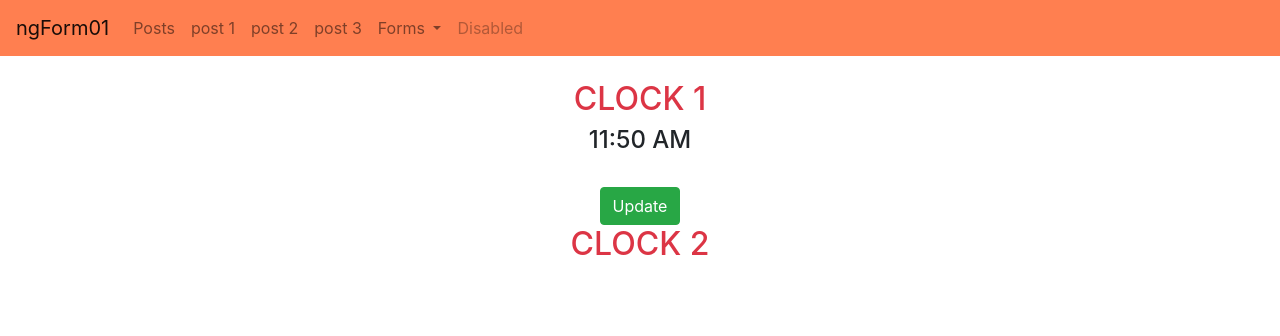
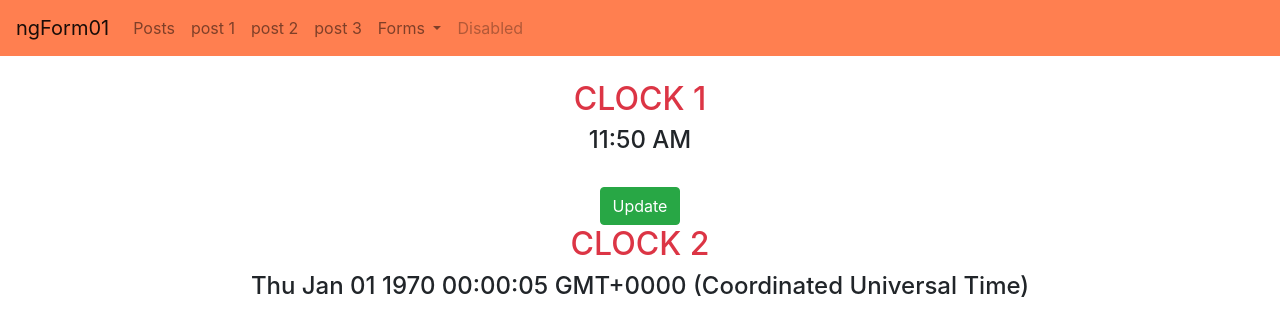
Before and after one commit to lorenzobianchi/ngForm01, an Angular app: page / in a window 1280 px wide. Shown: the top 336 px of the page. Built offline with nearby package versions, Linux system fonts and the light colour scheme.

Commit message:
working on state

```diff
--- a/src/app/app.component.ts
+++ b/src/app/app.component.ts
@@ -1,7 +1,6 @@
 import { Component } from '@angular/core';
-import { map } from 'rxjs/operators';
-import { interval } from 'rxjs';
-import { Subject } from 'rxjs';
+import { map, startWith, scan, mapTo } from 'rxjs/operators';
+import { Subject, merge, interval } from 'rxjs';
 
 @Component({
   selector: 'app-root',
@@ -20,10 +19,36 @@ export class AppComponent {
 
   constructor() {
     this.clock.subscribe(console.log.bind(console));
-    this.clock2$ = this.click$.pipe(
-      map(
-        () => new Date()
-      )
+    // this.clock2$ = (this.click$.pipe(
+    //   map(
+    //     () => new Date()
+    //   )
+    // ), )
+
+    // this merge 2 observable & update clock2 every 5 secs
+    // this.clock2$ = merge(
+    //   ...[this.click$, interval(5000)]
+    // ).pipe(map(
+    //   () => new Date()));
+
+    this.clock2$ = merge(
+      ...[
+        this.click$.pipe(mapTo('hour')),
+        interval(1000).pipe(mapTo('second'))
+      ]
+    ).pipe(
+      startWith(new Date()),
+      scan((accumulator, currentValue: any) => {
+        let date = new Date(accumulator)
+
+        if(currentValue === 'second') {
+          date.setSeconds(date.getSeconds() + 1)
+        }
+        if(currentValue === 'hour') {
+          date.setHours(date.getHours() + 1)
+        }
+        return date;
+      }, 0)
     );
   }
 
--- a/src/main.ts
+++ b/src/main.ts
@@ -8,5 +8,5 @@ if (environment.production) {
   enableProdMode();
 }
 
-platformBrowserDynamic().bootstrapModule(AppModule)
+platformBrowserDynamic().bootstrapModule(AppModule, [])
   .catch(err => console.error(err));
```
